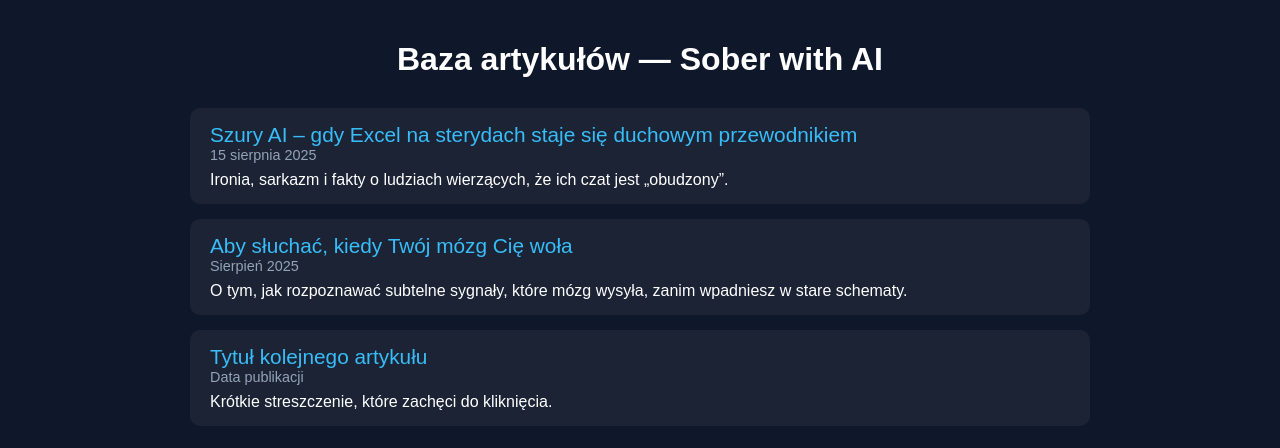
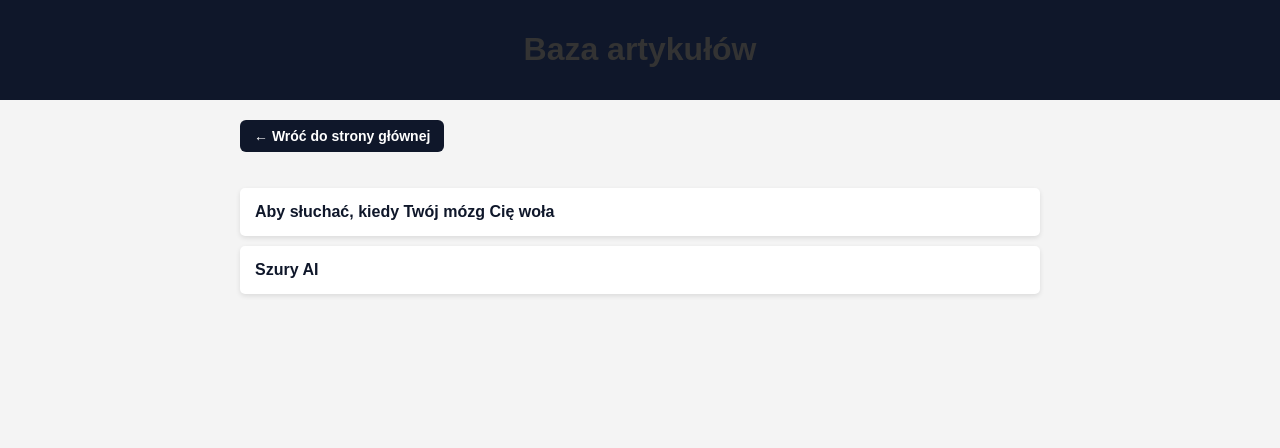
Before and after one commit to modakatowice-sketch/soberwithai, a plain HTML site: page artykuly.html in a window 1280 px wide. Drawn offline with Linux system fonts and the light colour scheme.

Commit message:
Update artykuly.html

```diff
--- a/artykuly.html
+++ b/artykuly.html
@@ -2,75 +2,88 @@
 <html lang="pl">
 <head>
   <meta charset="UTF-8" />
-  <meta name="viewport" content="width=device-width, initial-scale=1.0" />
-  <title>Baza artykułów — Sober with AI</title>
+  <meta name="viewport" content="width=device-width, initial-scale=1" />
+  <title>Sober with AI — Baza artykułów</title>
+
   <style>
     body {
       font-family: Arial, sans-serif;
+      background-color: #f4f4f4;
+      margin: 0;
+      padding: 0;
+    }
+
+    header {
       background-color: #0f172a;
-      color: #fff;
-      margin: 0;
+      color: white;
+      padding: 10px 0;
+      text-align: center;
+    }
+
+    main {
       padding: 20px;
+      max-width: 800px;
+      margin: auto;
     }
+
     h1 {
       text-align: center;
-      margin-bottom: 30px;
+      color: #333;
     }
-    .article-list {
-      max-width: 900px;
-      margin: 0 auto;
+
+    ul {
+      list-style: none;
+      padding: 0;
     }
-    .article {
-      background: rgba(255, 255, 255, 0.05);
-      padding: 15px 20px;
-      border-radius: 10px;
-      margin-bottom: 15px;
+
+    li {
+      background-color: white;
+      margin-bottom: 10px;
+      padding: 15px;
+      border-radius: 5px;
+      box-shadow: 0 2px 5px rgba(0,0,0,0.1);
     }
-    .article a {
-      color: #38bdf8;
-      font-size: 1.3em;
+
+    a {
       text-decoration: none;
+      color: #0f172a;
+      font-weight: bold;
     }
-    .article a:hover {
+
+    a:hover {
       text-decoration: underline;
     }
-    .date {
-      font-size: 0.9em;
-      color: #94a3b8;
-      margin-bottom: 8px;
+
+    /* Styl guzika powrotu */
+    .back-button {
+      display: inline-block;
+      padding: 8px 14px;
+      margin-bottom: 20px;
+      background-color: #0f172a;
+      color: white;
+      text-decoration: none;
+      border-radius: 6px;
+      font-size: 14px;
     }
-    p {
-      margin: 0;
+    .back-button:hover {
+      background-color: #1e293b;
     }
   </style>
 </head>
 <body>
 
-  <h1>Baza artykułów — Sober with AI</h1>
+  <header>
+    <h1>Baza artykułów</h1>
+  </header>
 
-  <div class="article-list">
+  <main>
+    <a href="index.html" class="back-button">← Wróć do strony głównej</a>
 
-    <div class="article">
-      <a href="szury-ai.html">Szury AI – gdy Excel na sterydach staje się duchowym przewodnikiem</a>
-      <div class="date">15 sierpnia 2025</div>
-      <p>Ironia, sarkazm i fakty o ludziach wierzących, że ich czat jest „obudzony”.</p>
-    </div>
-
-    <div class="article">
-      <a href="https://modakatowice-sketch.github.io/soberwithai/aby-sluchac.html">
-        Aby słuchać, kiedy Twój mózg Cię woła
-      </a>
-      <div class="date">Sierpień 2025</div>
-      <p>O tym, jak rozpoznawać subtelne sygnały, które mózg wysyła, zanim wpadniesz w stare schematy.</p>
-    </div>
-
-    <div class="article">
-      <a href="inny-artykul.html">Tytuł kolejnego artykułu</a>
-      <div class="date">Data publikacji</div>
-      <p>Krótkie streszczenie, które zachęci do kliknięcia.</p>
-    </div>
-
-  </div>
+    <ul>
+      <li><a href="aby-sluchac.html">Aby słuchać, kiedy Twój mózg Cię woła</a></li>
+      <li><a href="szury-ai.html">Szury AI</a></li>
+    </ul>
+  </main>
 
 </body>
 </html>
```
